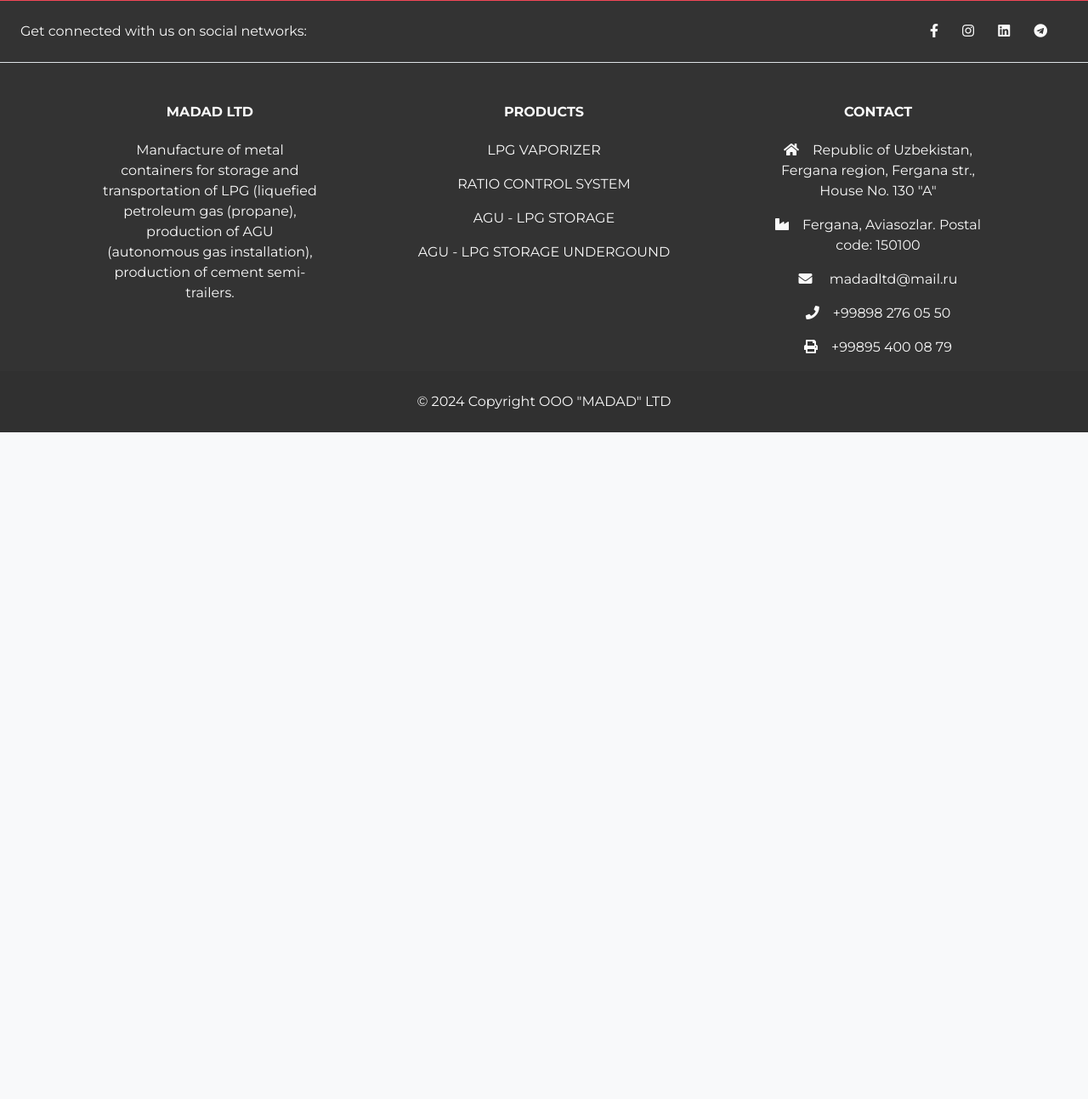
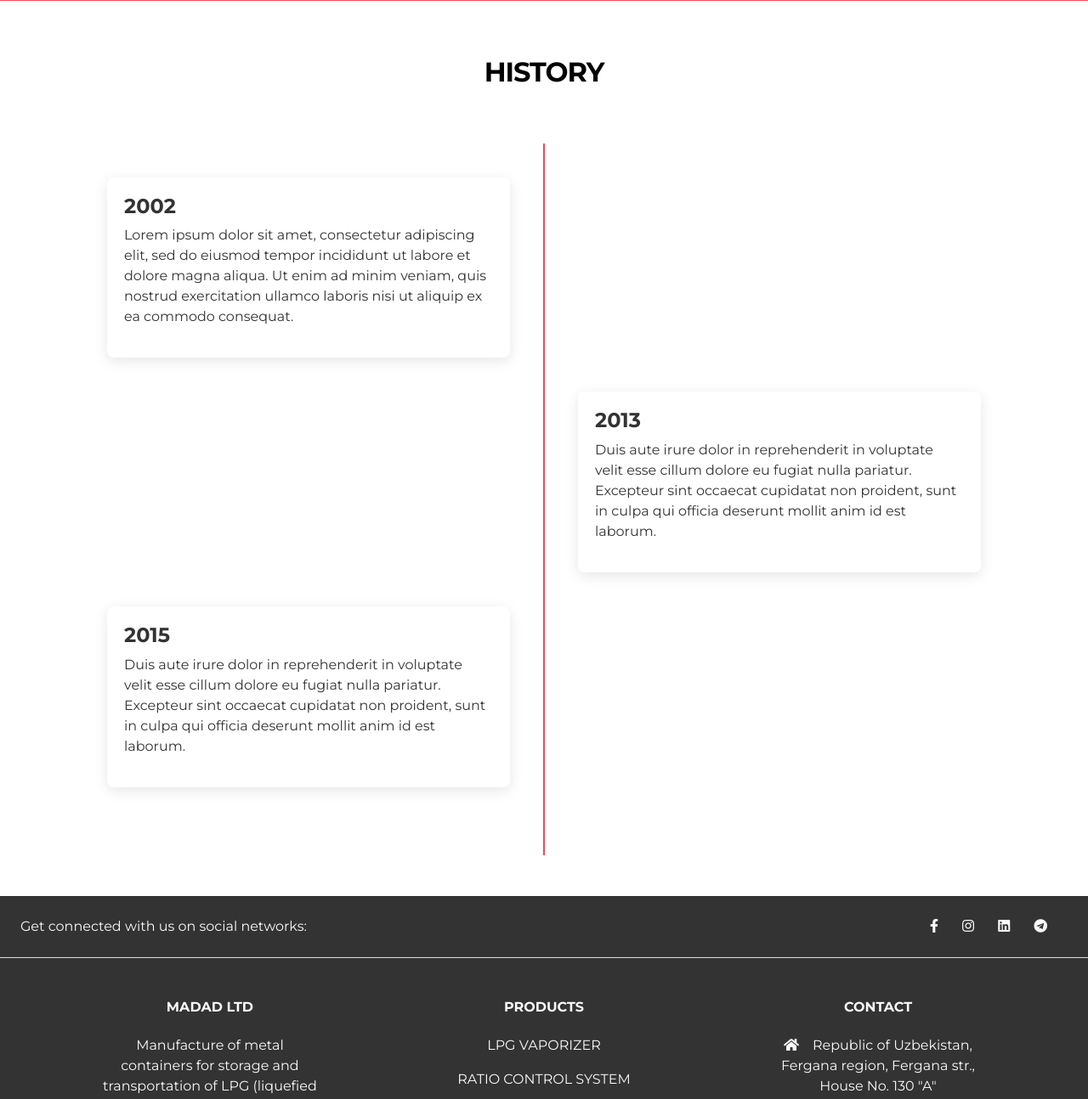
Before and after one commit to KamoliddinCS/madadltd, a Flask app: page /about in a window 1280 px wide. Shown: the part 1381-2675 px from the top of the page at 85% size. Before the commit the page ends 1890 px from the top, so only its background shows below. Run offline with Flask 3, Linux system fonts and the light colour scheme; some libraries are stand-ins or nearby versions; some web fonts are replaced.

Commit message:
History section v1 added; may be modified later.

```diff
--- a/static/styles/style.css
+++ b/static/styles/style.css
@@ -416,6 +416,76 @@
     width: 100%;
     height: 175px;
     background: #f34757;
+}
+
+.history-section {
+    font-family: 'Montserrat', sans-serif;
+    color: #333;
+}
+
+.history-section h2 {
+    font-size: 2rem;
+    font-weight: bold;
+    font-family: 'Montserrat', sans-serif;
+    color: #010101;
+}
+
+.history-section h3 {
+    font-size: 1.5rem;
+    font-weight: bold;
+    font-family: 'Montserrat', sans-serif;
+    color: #333;
+}
+
+.history-section p {
+    font-size: 1rem;
+    font-family: 'Montserrat', sans-serif;
+    color: #333;
+}
+
+
+
+.timeline {
+    position: relative;
+    padding: 40px 0;
+    font-family: 'Montserrat', sans-serif;
+
+}
+
+.timeline::before {
+    content: '';
+    position: absolute;
+    width: 2px;
+    background-color: #f34757;
+    top: 0;
+    bottom: 0;
+    left: 50%;
+    transform: translateX(-50%);
+}
+
+.timeline-item {
+    margin-bottom: 40px;
+    position: relative;
+    width: 50%;
+    padding: 0 40px;
+}
+
+.timeline-item:nth-child(odd) {
+    font-family: 'Montserrat', sans-serif;
+    left: 0;
+}
+
+.timeline-item:nth-child(even) {
+    font-family: 'Montserrat', sans-serif;
+    left: 50%;
+}
+
+.timeline-content {
+    padding: 20px;
+    background: white;
+    font-family: 'Montserrat', sans-serif;
+    border-radius: 8px;
+    box-shadow: 0 4px 16px rgba(0, 0, 0, 0.1);
 }
 
 /***************** ABOUT PAGE ********************/
--- a/templates/about.html
+++ b/templates/about.html
@@ -42,4 +42,41 @@
 </div>
 <div class="fullWidth"></div>
 
+<!-- History Section -->
+<div class="history-section py-5">
+    <div class="container">
+        <h2 class="about-label text-center mb-5 fade-up">HISTORY</h2>
+        <div class="timeline">
+            <div class="timeline-item fade-left">
+                <div class="timeline-content">
+                    <h3>2002</h3>
+                    <p>Lorem ipsum dolor sit amet, consectetur adipiscing elit, sed do eiusmod tempor
+                        incididunt ut labore et dolore magna aliqua. Ut enim ad minim veniam, quis nostrud
+                        exercitation ullamco laboris nisi ut aliquip ex ea commodo consequat.</p>
+                </div>
+            </div>
+            <div class="timeline-item fade-right">
+                <div class="timeline-content">
+                    <h3>2013</h3>
+                    <p>Duis aute irure
+                        dolor in reprehenderit in voluptate velit esse cillum dolore eu fugiat nulla pariatur.
+                        Excepteur sint occaecat cupidatat non proident, sunt in culpa qui officia deserunt mollit
+                        anim id est laborum.</p>
+                </div>
+            </div>
+            <div class="timeline-item fade-left">
+                <div class="timeline-content">
+                    <h3>2015</h3>
+                    <p>Duis aute irure
+                        dolor in reprehenderit in voluptate velit esse cillum dolore eu fugiat nulla pariatur.
+                        Excepteur sint occaecat cupidatat non proident, sunt in culpa qui officia deserunt mollit
+                        anim id est laborum.</p>
+                </div>
+            </div>
+            <!-- Add more timeline items if needed -->
+        </div>
+    </div>
+</div>
+
+
 {% endblock %}
```
Also changed, not shown: 2 other files.
